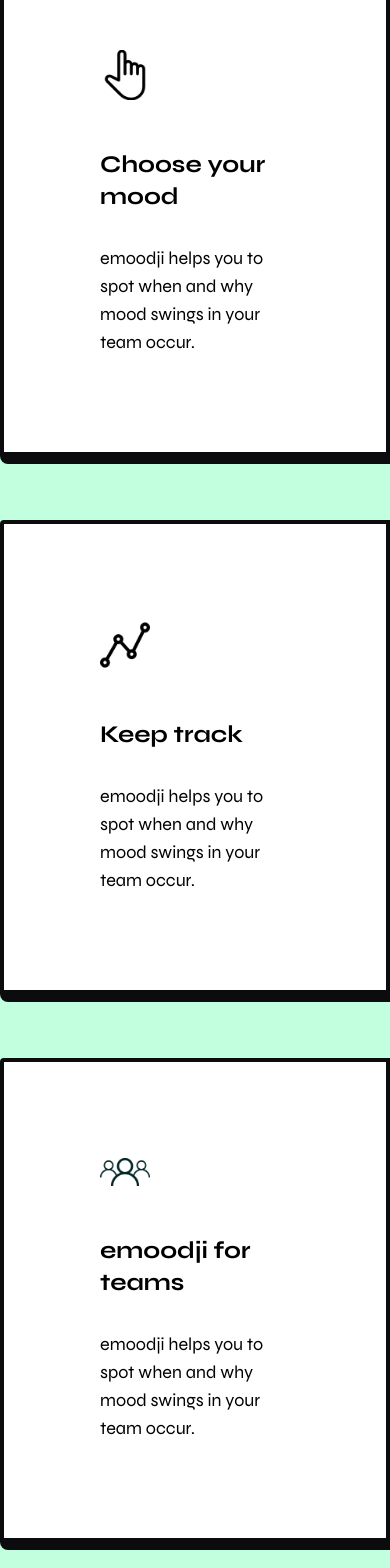
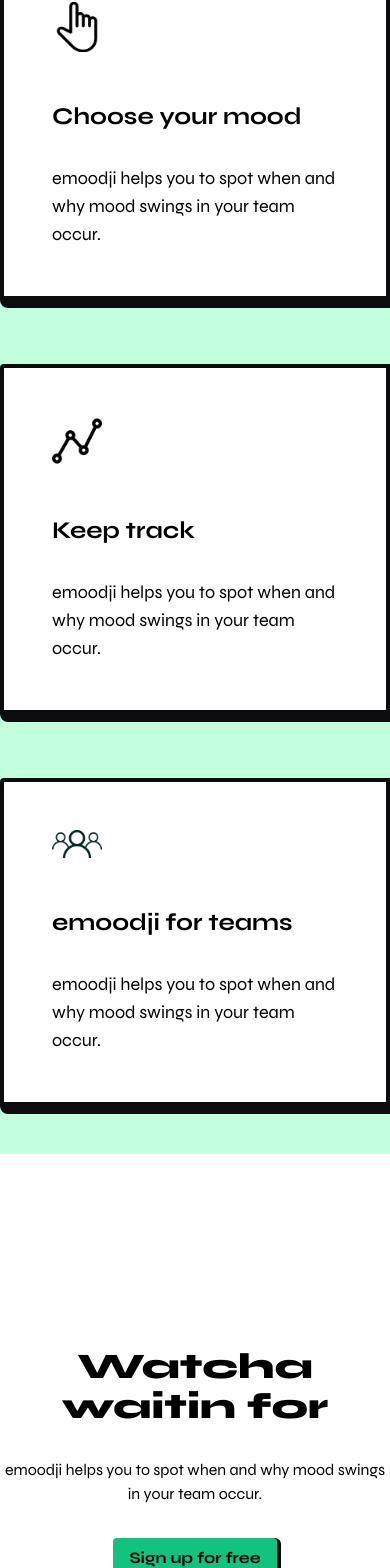
Before and after one commit to justpeterpan/emoodji, a Nuxt app: page /splash in a window 390 px wide. Shown: the part 1054-2622 px from the top of the page. Built offline with nearby package versions, Linux system fonts and the light colour scheme; no server answers.

Commit message:
feat(SplashPage): refine spacings

```diff
--- a/components/Base/BaseHeadline.vue
+++ b/components/Base/BaseHeadline.vue
@@ -17,6 +17,7 @@
     class="mb-8"
     :class="{
       'text-6xl font-extrabold ': headlineType === 'h1' && isHuge,
+      'text-5xl font-extrabold ': headlineType === 'h1',
       'text-4xl font-extrabold': headlineType === 'h2',
       'text-2xl font-bold': headlineType === 'h3'
     }"
--- a/pages/splash.vue
+++ b/pages/splash.vue
@@ -26,7 +26,7 @@
         <div class="flex flex-col md:flex-row gap-16">
           <BaseCard :is-flippable="false" class="md:w-1/3">
             <template #front>
-              <div class="p-12 text-left">
+              <div class="text-left">
                 <BaseIcon icon="select" class="mb-12" />
                 <BaseHeadline headline-type="h3" text="Choose your mood" />
                 <p class="text-lg">emoodji helps you to spot when and why mood swings in your team occur.</p>
@@ -35,7 +35,7 @@
           </BaseCard>
           <BaseCard :is-flippable="false" class="md:w-1/3">
             <template #front>
-              <div class="p-12 text-left">
+              <div class="text-left">
                 <BaseIcon icon="graph" class="mb-12" />
                 <BaseHeadline headline-type="h3" text="Keep track" />
                 <p class="text-lg">emoodji helps you to spot when and why mood swings in your team occur.</p>
@@ -44,7 +44,7 @@
           </BaseCard>
           <BaseCard :is-flippable="false" class="md:w-1/3">
             <template #front>
-              <div class="p-12 text-left">
+              <div class="text-left">
                 <BaseIcon icon="teams" class="mb-12" />
                 <BaseHeadline headline-type="h3" text="emoodji for teams" />
                 <p class="text-lg">emoodji helps you to spot when and why mood swings in your team occur.</p>
@@ -54,9 +54,9 @@
         </div>
       </div>
     </section>
-    <section id="cta" class="bg-white py-12">
-      <div class="container mx-auto text-center flex min-h-screen items-center">
-        <div class="w-1/2 mx-auto flex flex-col items-center">
+    <section id="cta" class="bg-white py-48">
+      <div class="container mx-auto text-center flex items-center">
+        <div class="lg:w-1/2 mx-auto flex flex-col items-center">
           <BaseHeadline headline-type="h2" text="Watcha waitin for" />
           <p class="mb-8">emoodji helps you to spot when and why mood swings in your team occur.</p>
           <BaseButton text="Sign up for free" />
```
